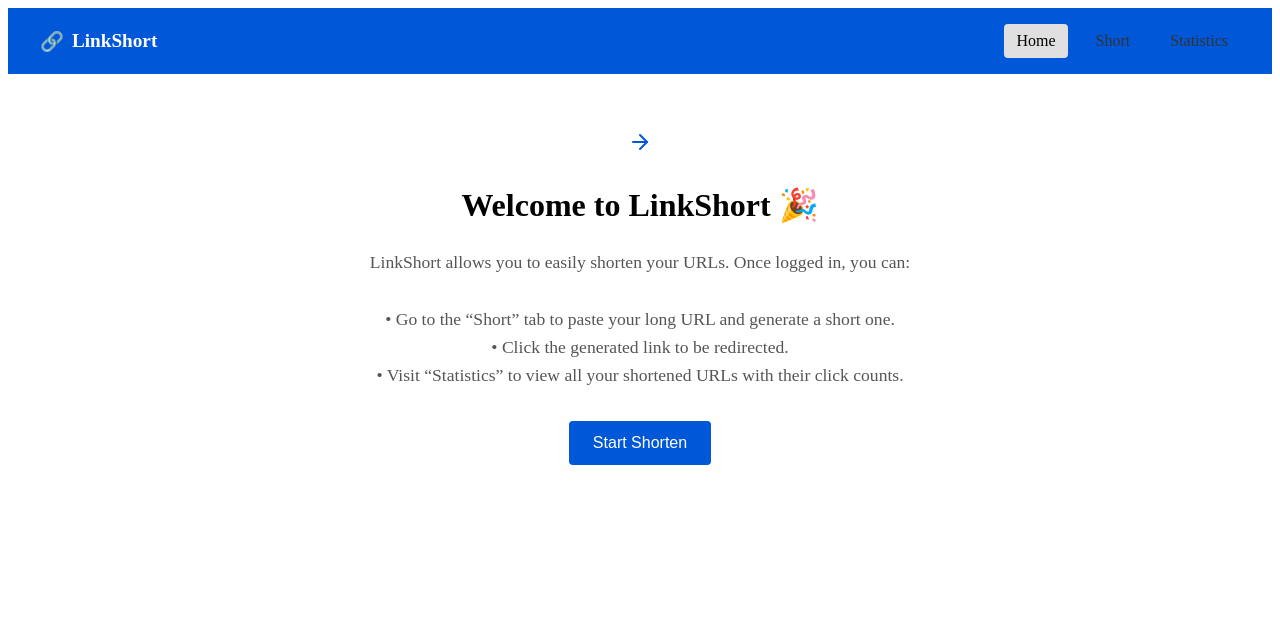
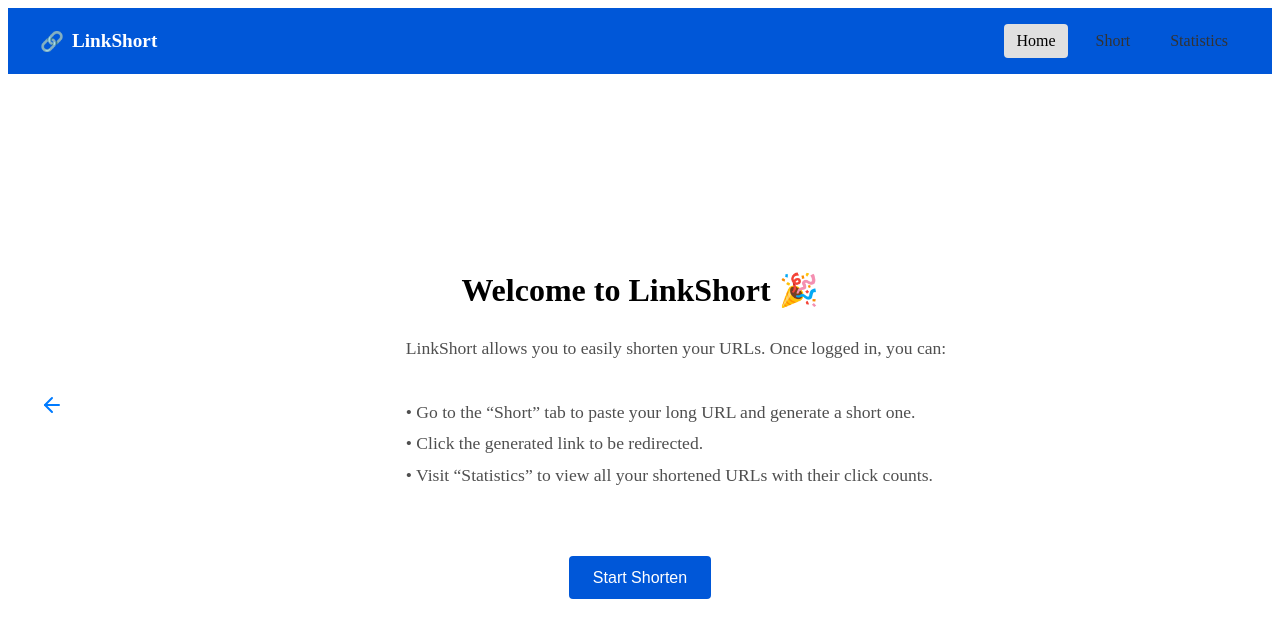
Before and after one commit to ciara-gospel/frontend-url-short, a React (Vite) app: page /home in a window 1280 px wide. Shown: the top 638 px of the page. Built offline with nearby package versions, Linux system fonts and the light colour scheme.

Commit message:
implement url statistics page and table

```diff
--- a/src/components/ShortenForm.css
+++ b/src/components/ShortenForm.css
@@ -21,6 +21,7 @@
     padding: 0.8rem;
     border-radius: 10px;
     border-color: #83818157;
+    margin-top: 4rem;
 }
 
 .shorten-form .shorten-btn {
@@ -34,6 +35,7 @@
     color: #fff;
     border: none;
     font-size: 14px;
+    margin-top: 4rem;
 }
 
 .copy-button {
--- a/src/components/ShortenForm.jsx
+++ b/src/components/ShortenForm.jsx
@@ -34,7 +34,6 @@ function ShortenForm() {
         return;
       }
 
-      // ✅ Utilise le shortUrl retourné par l’API
       setShortUrl(data.shortUrl || `${window.location.origin}/s/${data.shortCode}`);
     } catch (err) {
       setError("Server error. Please try again later.");
--- a/src/components/UrlStatsTable.css
+++ b/src/components/UrlStatsTable.css
@@ -1,11 +1,15 @@
 .stats-table-container {
     padding: 2rem;
+    overflow-x: auto;
+    /* Ajoute un scroll horizontal si nécessaire */
 }
 
 .stats-table {
     width: 100%;
     border-collapse: collapse;
     margin-top: 1rem;
+    min-width: 600px;
+    /* Pour garder une largeur minimale raisonnable */
 }
 
 .stats-table th,
@@ -28,3 +32,18 @@
     word-break: break-word;
     max-width: 300px;
 }
+
+@media (max-width: 768px) {
+    .stats-table-container {
+        padding: 1rem;
+    }
+
+    .stats-table {
+        font-size: 0.875rem;
+        min-width: 100%;
+    }
+
+    .stats-table .long-url {
+        max-width: 150px;
+    }
+}
--- a/src/components/UrlStatsTable.jsx
+++ b/src/components/UrlStatsTable.jsx
@@ -29,7 +29,15 @@ function UrlStatsTable({ urls }) {
                     /s/{url.shortCode}
                   </a>
                 </td>
-                <td className="long-url">{url.longUrl}</td>
+                <td>
+                  <a
+                    href={url.longUrl}
+                    target="_blank"
+                    rel="noopener noreferrer"
+                  >
+                    {url.longUrl}
+                  </a>
+                </td>
                 <td>{new Date(url.createdAt).toLocaleDateString()}</td>
                 <td>
                   {url.expiresAt
--- a/src/pages/HomePage.css
+++ b/src/pages/HomePage.css
@@ -1,6 +1,7 @@
 .home-container {
     text-align: center;
     padding: 3rem 1rem;
+    margin-top: 8rem;
 }
 
 .welcome-text {
@@ -13,9 +14,19 @@
 .instructions {
     max-width: 600px;
     margin: 0 auto 2rem;
-    line-height: 1.6;
+    line-height: 1.8;
     font-size: 1.1rem;
-    color: #555;
+    color: #3b3b3be5;
+}
+
+.instruction-row {
+    display: flex;
+    align-items: flex-start;
+    justify-content: center;
+    gap: 1rem;
+    text-align: left;
+    margin-bottom: 2rem;
+    flex-wrap: wrap;
 }
 
 .start-button {
@@ -33,6 +44,19 @@
     background-color: #0045a5;
 }
 
+.arrow-register-button {
+    background: none;
+    border: none;
+    cursor: pointer;
+    padding-top: 60px;
+    color: #007bff;
+    transition: transform 0.2s;
+}
+
+.arrow-register-button:hover {
+    transform: translateX(-3px);
+}
+
 @keyframes fadeIn {
     from {
         opacity: 0;
--- a/src/pages/HomePage.jsx
+++ b/src/pages/HomePage.jsx
@@ -1,8 +1,7 @@
-// src/pages/HomePage.jsx
 import Header from '../components/Header';
 import './HomePage.css';
 import { useNavigate } from 'react-router-dom';
-import { ArrowRight } from 'lucide-react'; // Tu peux aussi utiliser une icône Unicode
+import { ArrowLeft } from 'lucide-react'; // ⬅️ flèche gauche
 
 function HomePage() {
   const navigate = useNavigate();
@@ -11,12 +10,18 @@ function HomePage() {
     <>
       <Header showLoginButton={false} showNavbar={true} />
       <div className="home-container">
-        {/* Flèche vers Register */}
-        <button className="arrow-register-button" onClick={() => navigate('/register')} title="Register">
-          <ArrowRight size={24} />
-        </button>
 
         <h1 className="welcome-text">Welcome to LinkShort 🎉</h1>
+
+        {/* Flèche + texte d'instruction */}
+        <div className="instruction-row">
+          <button
+            className="arrow-register-button"
+            onClick={() => navigate('/register')}
+            title="Register"
+          >
+            <ArrowLeft size={24} />
+          </button>
           <p className="instructions">
             LinkShort allows you to easily shorten your URLs. Once logged in, you can:
             <br /><br />
@@ -24,6 +29,8 @@ function HomePage() {
             • Click the generated link to be redirected.<br />
             • Visit “Statistics” to view all your shortened URLs with their click counts.
           </p>
+        </div>
+
         <button className="start-button" onClick={() => navigate('/short')}>
           Start Shorten
         </button>
--- a/src/pages/ShortPage.jsx
+++ b/src/pages/ShortPage.jsx
@@ -1,4 +1,3 @@
-// src/pages/ShortPage.jsx
 import Header from "../components/Header";
 import ShortenForm from "../components/ShortenForm";
 import { fetchWithAuth } from "../utils/auth";
--- a/src/pages/StatisticsPage.jsx
+++ b/src/pages/StatisticsPage.jsx
@@ -1,7 +1,8 @@
-// src/pages/StatisticsPage.jsx
 import { useEffect, useState } from "react";
 import Header from "../components/Header";
 import UrlStatsTable from "../components/UrlStatsTable";
+
+const API_URL = import.meta.env.VITE_API_URL;
 
 function StatisticsPage() {
   const [urls, setUrls] = useState([]);
@@ -11,18 +12,20 @@ function StatisticsPage() {
     const fetchUrls = async () => {
       try {
         const token = localStorage.getItem("token");
-        const response = await fetch("http://localhost:5000/api/my-urls", {
+        const response = await fetch(`${API_URL}/api/my-urls`, {
           headers: {
             Authorization: `Bearer ${token}`,
           },
         });
 
         const data = await response.json();
+        console.log("URLs récupérées :", data.urls);
+        setUrls(data.urls || []);
 
         if (!response.ok) {
           setError(data.message || "Failed to fetch stats.");
         } else {
-          setUrls(data);
+          setUrls(data.urls || []);
         }
       } catch (err) {
         setError("Server error.");
```
Lines whose indentation alone changed are shown as unchanged.
